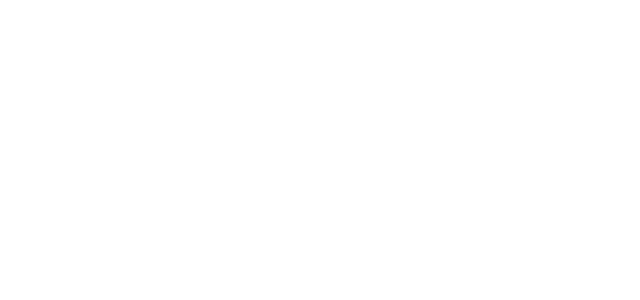
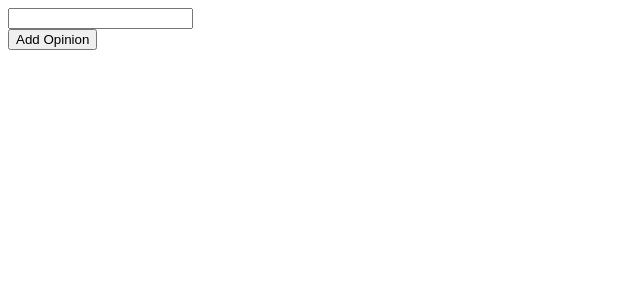
Before and after one commit to dorianfouvez/cours-web3, a React (Create React App) app in the folder semaine05_b/: page / in a window 1280 px wide. Shown: the top 300 px of the page, without its empty margins (0-640 px from the left). Built offline with nearby package versions, Linux system fonts and the light colour scheme.

Commit message:
end exo B

```diff
--- a/semaine05_b/src/components/App/App.js
+++ b/semaine05_b/src/components/App/App.js
@@ -1,10 +1,12 @@
 import React from "react";
-import Opinions from "../Opinions/Opinions"
+import Opinions from "../Opinions/Opinions";
+import OpinionForm from "../OpinionForm/OpinionForm";
 
 function App() {
   return (
     <div className="App">
       <Opinions />
+      <OpinionForm />
     </div>
   );
 }
--- a/semaine05_b/src/components/Opinion/Opinion.jsx
+++ b/semaine05_b/src/components/Opinion/Opinion.jsx
@@ -1,8 +1,15 @@
-import React from 'react'
+import React, { useContext } from "react";
+import OpinionsContext from "../../contexts/OpinionsContext";
 
 const Opinion = ({ opinion }) => {
+  const { setVotes } = useContext(OpinionsContext);
+
+  const handler = () => {
+    setVotes(opinion.label);
+  }
+
   return (
-    <div>{opinion.label} : {opinion.votes}</div>
+    <div><span>{opinion.label} : {opinion.votes}</span> <button onClick={handler}>Vote</button></div>
   )
 }
 
--- /dev/null
+++ b/semaine05_b/src/components/OpinionForm/OpinionForm.jsx
@@ -0,0 +1,29 @@
+import React, { useContext } from "react";
+import OpinionsContext from "../../contexts/OpinionsContext";
+
+const PersonForm = () => {
+    const { newOpinion, betterSetNewOpinion, addOpinion } = useContext(OpinionsContext);
+
+    const handleOpinionChange = (event) => {
+        betterSetNewOpinion(event.target.value);
+    }
+
+    const handleAddOpinion = (event) => {
+        event.preventDefault();
+
+        addOpinion();
+
+        betterSetNewOpinion('');
+    }
+
+    return (
+    <form onSubmit={handleAddOpinion}>
+        <div><input value={newOpinion} onChange={handleOpinionChange} /></div>
+        <div>
+            <button type="submit">Add Opinion</button>
+        </div>
+    </form>
+    )
+}
+
+export default PersonForm
--- a/semaine05_b/src/components/Opinions/Opinions.jsx
+++ b/semaine05_b/src/components/Opinions/Opinions.jsx
@@ -3,7 +3,7 @@
 import Opinion from '../Opinion/Opinion'
 
 const Opinions = () => {
-  const { opinions, setVotes } = useContext(OpinionsContext)
+  const { opinions } = useContext(OpinionsContext);
 
   return (
     <div>{opinions.map(opinion => <Opinion key={opinion.label} opinion={opinion} /> )}</div>
--- a/semaine05_b/src/contexts/OpinionsContext.jsx
+++ b/semaine05_b/src/contexts/OpinionsContext.jsx
@@ -28,9 +28,9 @@
     const setVotes = (opinionLabel) => {
         let indexOpinionToUpdate = opinions.findIndex(opinion => opinion.label === opinionLabel);
         let opinionToUpdate = opinions[indexOpinionToUpdate];
-        opinionToUpdate.votes++;
+        opinionToUpdate.votes = opinionToUpdate.votes + 1;
 
-        let opinionsCopy = opinions;
+        let opinionsCopy = [...opinions];
         opinionsCopy[indexOpinionToUpdate] = opinionToUpdate;
 
         setOpinions(opinionsCopy);
```
Also changed, not shown: 1 other file (tests, documents, lock files or other folders).
